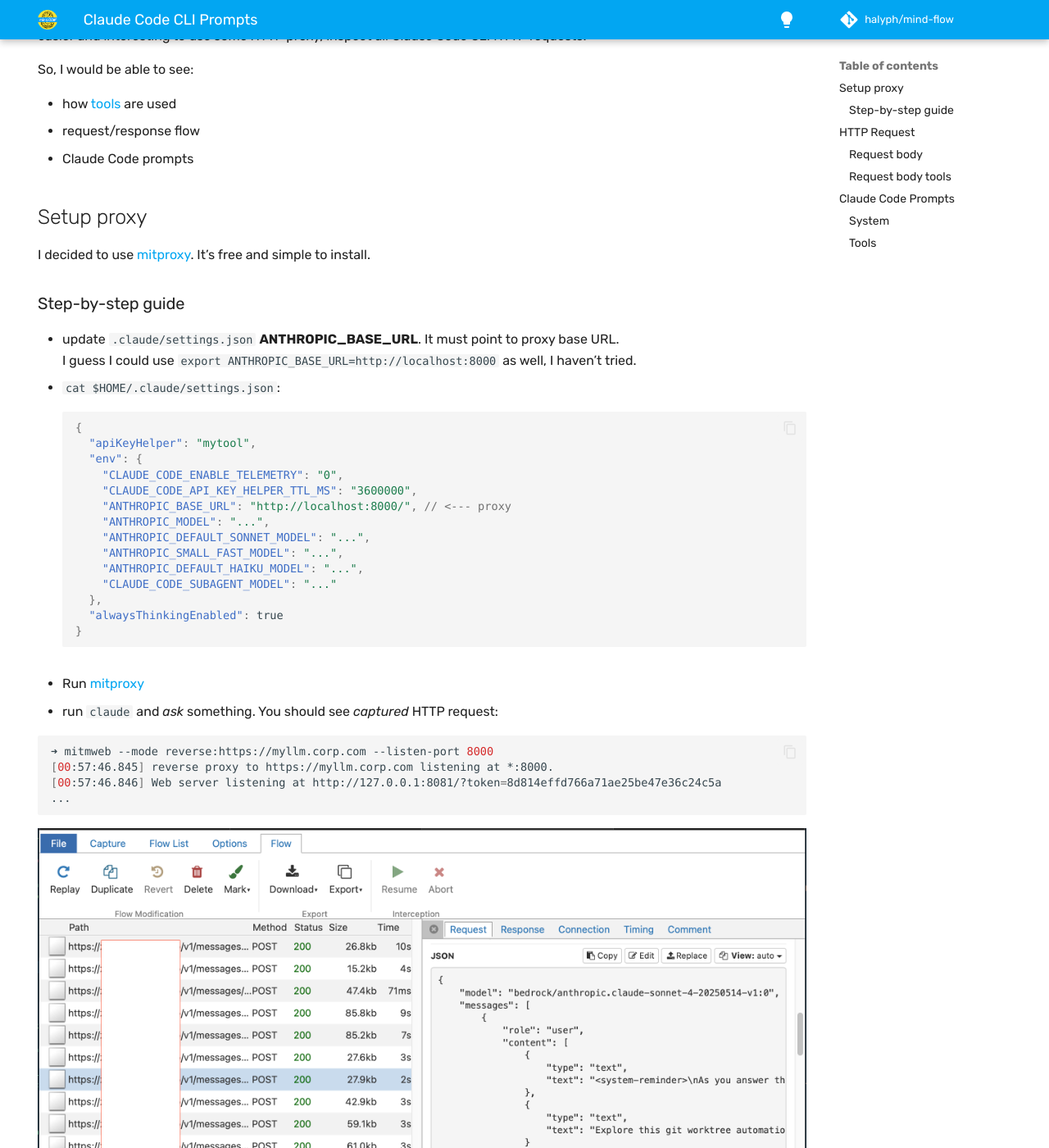
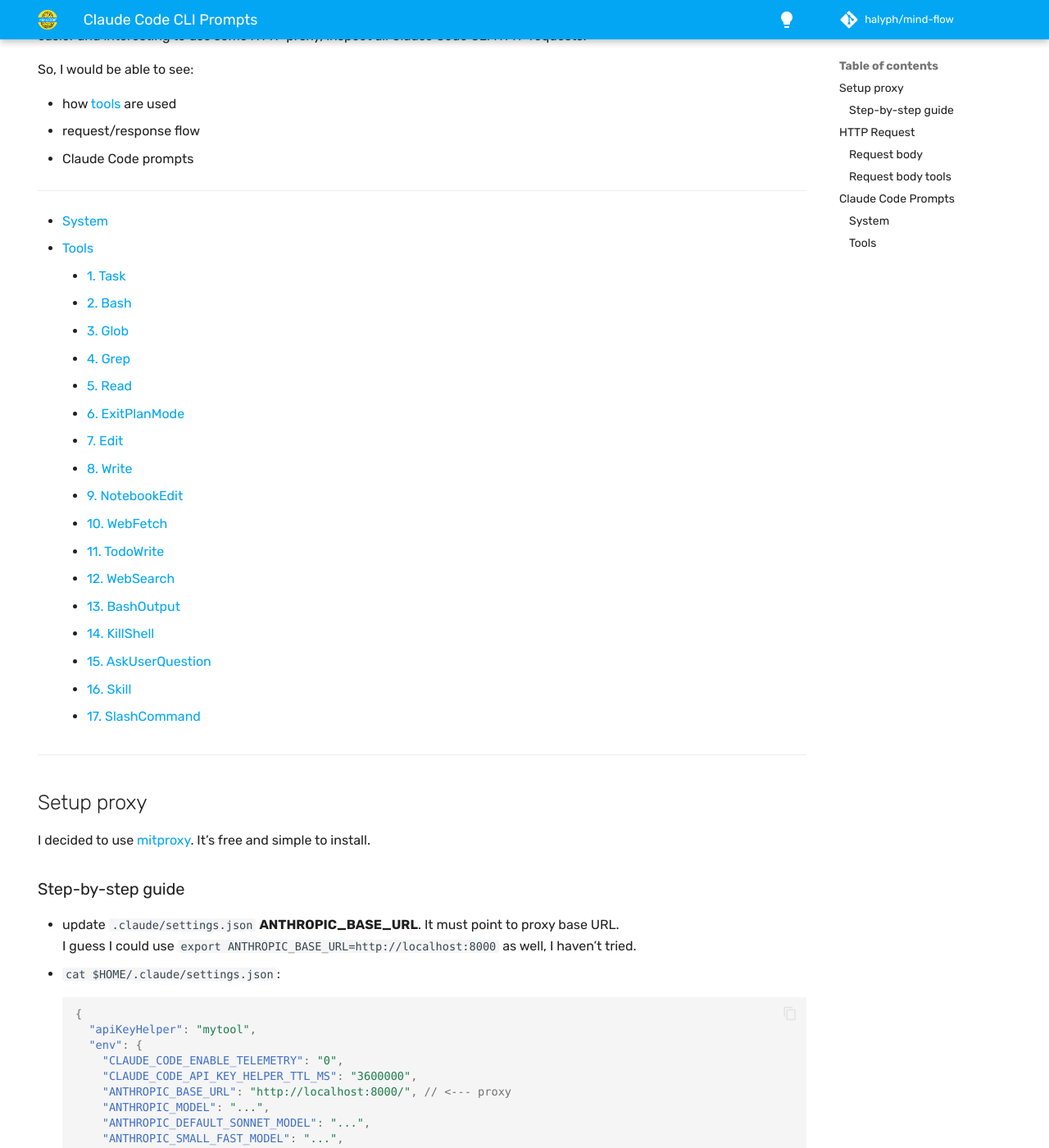
Before and after one commit to halyph/mind-flow, an MkDocs documentation site: the page built from docs/blog/2025/2025-10-29-claude-code-cli-notes.md, in a window 1280 px wide and 1400 px high, scrolled down 611 px. Shown: the whole window at 82% size. Built offline with MkDocs 1.6.1 and Material for MkDocs 9.7.7, drawn with Linux system fonts in a browser that asks for light colours; some web fonts are replaced; comment, search, counter and statistics services are not loaded.

Commit message:
added TOC

```diff
--- a/docs/blog/2025/2025-10-29-claude-code-cli-notes.md
+++ b/docs/blog/2025/2025-10-29-claude-code-cli-notes.md
@@ -15,6 +15,29 @@ So, I would be able to see:
 - request/response flow
 - Claude Code prompts
 
+---
+
+- [System](#system)
+- [Tools](#tools)
+  - [1. Task](#1-task)
+  - [2. Bash](#2-bash)
+  - [3. Glob](#3-glob)
+  - [4. Grep](#4-grep)
+  - [5. Read](#5-read)
+  - [6. ExitPlanMode](#6-exitplanmode)
+  - [7. Edit](#7-edit)
+  - [8. Write](#8-write)
+  - [9. NotebookEdit](#9-notebookedit)
+  - [10. WebFetch](#10-webfetch)
+  - [11. TodoWrite](#11-todowrite)
+  - [12. WebSearch](#12-websearch)
+  - [13. BashOutput](#13-bashoutput)
+  - [14. KillShell](#14-killshell)
+  - [15. AskUserQuestion](#15-askuserquestion)
+  - [16. Skill](#16-skill)
+  - [17. SlashCommand](#17-slashcommand)
+
+---
 
 ## Setup proxy
 
```
